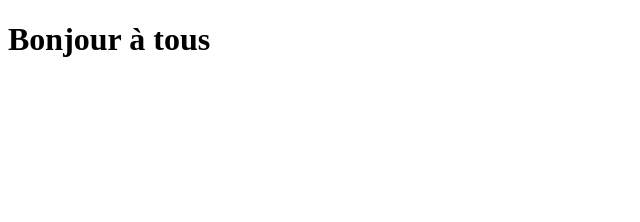
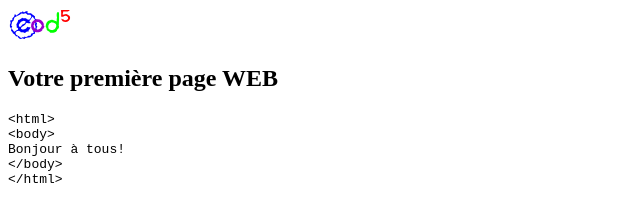
Before and after one commit to j-m-li/htmlcssjavascript, a plain HTML site: page index.html in a window 1280 px wide. Shown: the whole page, without its empty margins (0-640 px from the left). Drawn offline with Linux system fonts and the light colour scheme.

Commit message:
Update index.html

```diff
--- a/index.html
+++ b/index.html
@@ -7,7 +7,15 @@
 <link rel="stylesheet" href="style.css">
 </head>
 <body>
-	<h1>Bonjour à tous</h1>
+	<img src="logo.svg" style="width:64px">
+	<h2>Votre première page WEB</h2>
+<pre>
+&lt;html>
+&lt;body>
+Bonjour à tous!
+&lt;/body>
+&lt;/html>
+</pre>
 </body>
 	<script src="script.js"></script>
 </html>
```
